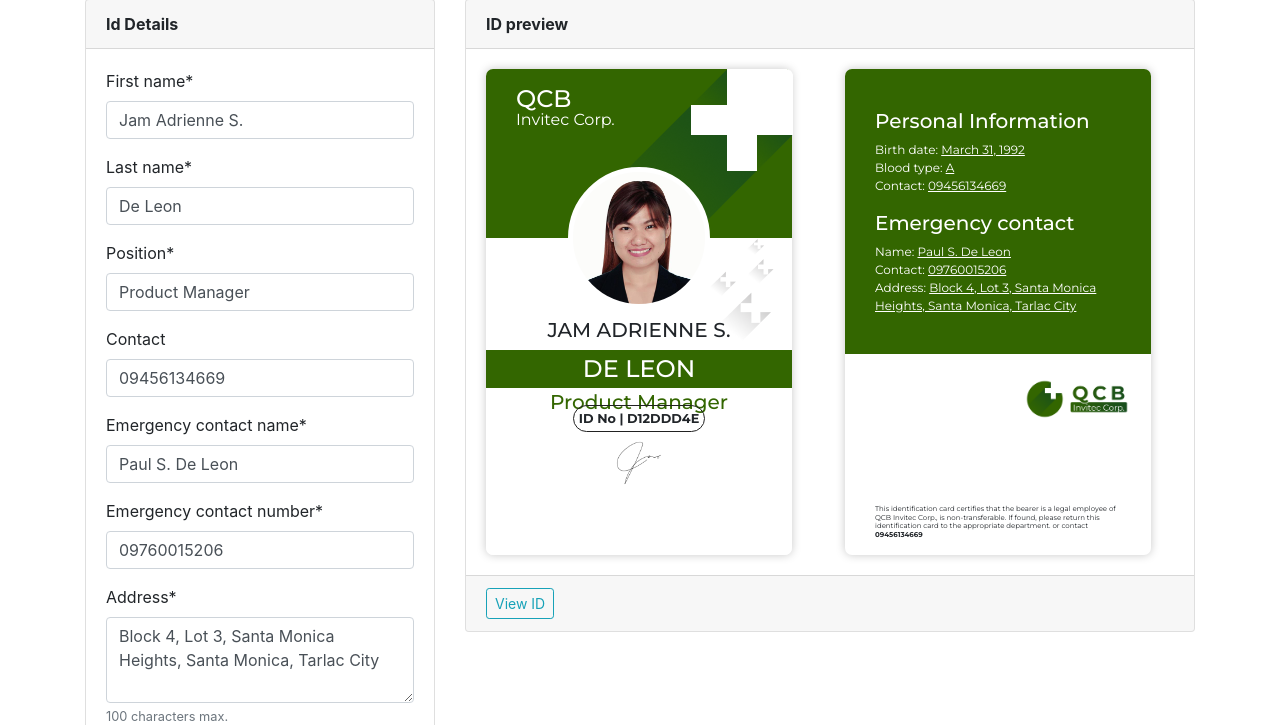
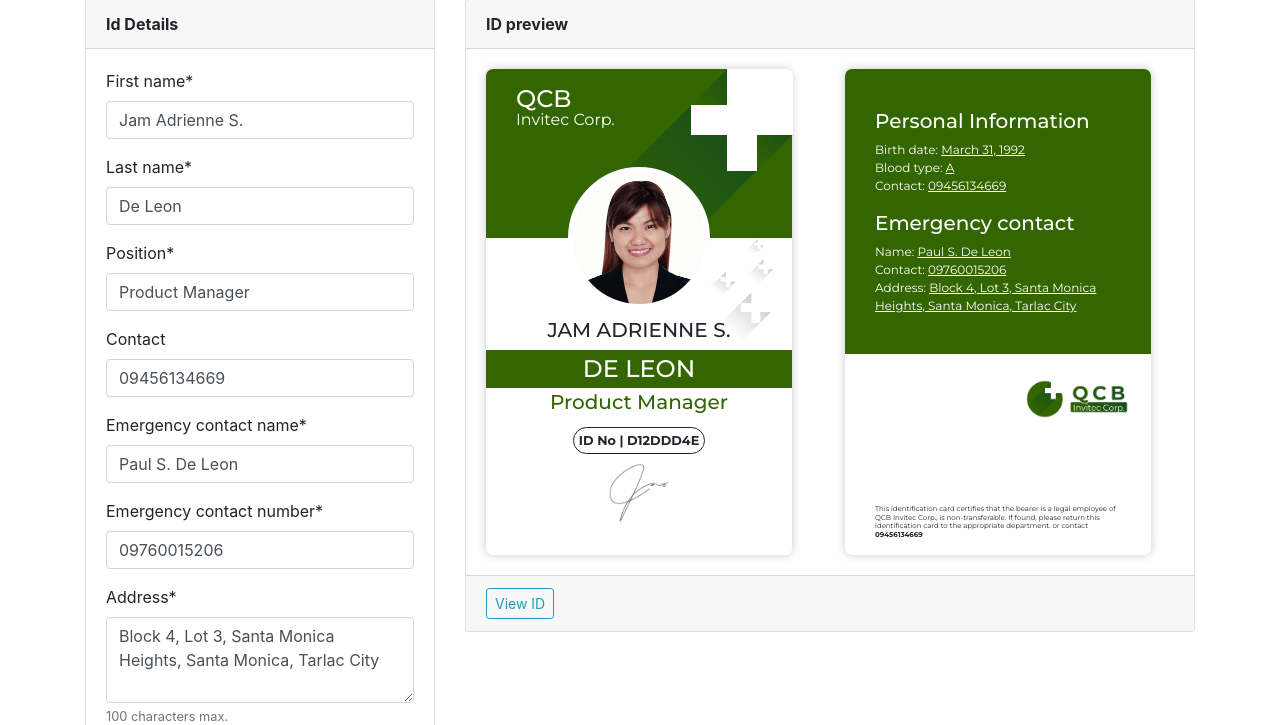
Before and after one commit to franky88/id-generator, a Django app: page /details/3 in a window 1280 px wide. Shown: the part 131-856 px from the top of the page. Run offline with Django 4.2, Linux system fonts and the light colour scheme; a user stored in the database is signed in; data comes from the database, SQL or seed files in the repository; some libraries are stand-ins or nearby versions.

Commit message:
updates css

```diff
--- a/static/css/style.css
+++ b/static/css/style.css
@@ -69,7 +69,7 @@
     line-height: .6;
 }
 .id-number {
-    margin-top: -10px;
+    margin-top: 20px;
 }
 .id-number small {
     line-height: .5;
@@ -109,5 +109,5 @@
 }
 .signature {
     margin-top: 10px;
-    width:30%;
+    width:40%;
 }
```
Also changed, not shown: static/Group 2bg.jpg (added), static/bg.png (added), static/logo icon.png (added), static/man.jpg (added).
